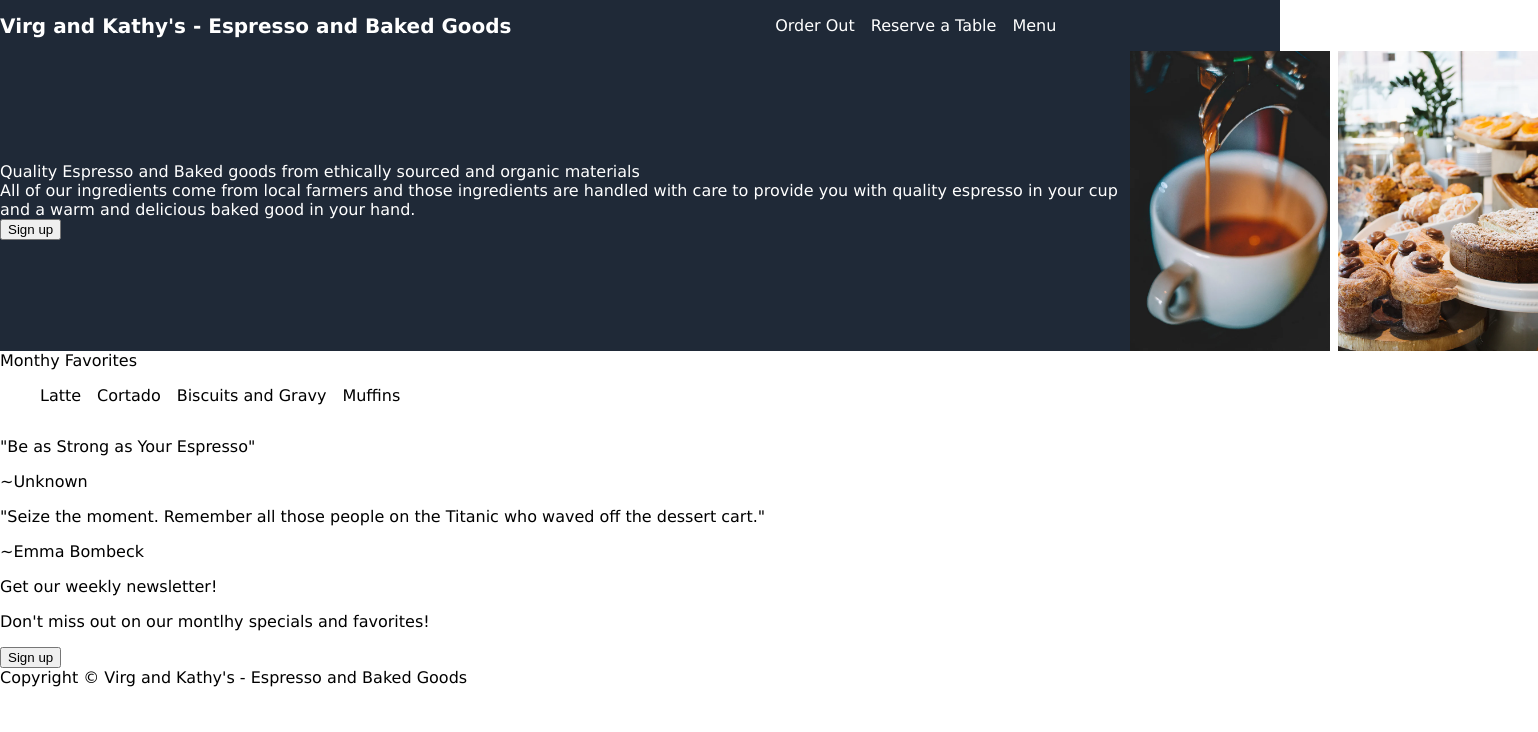
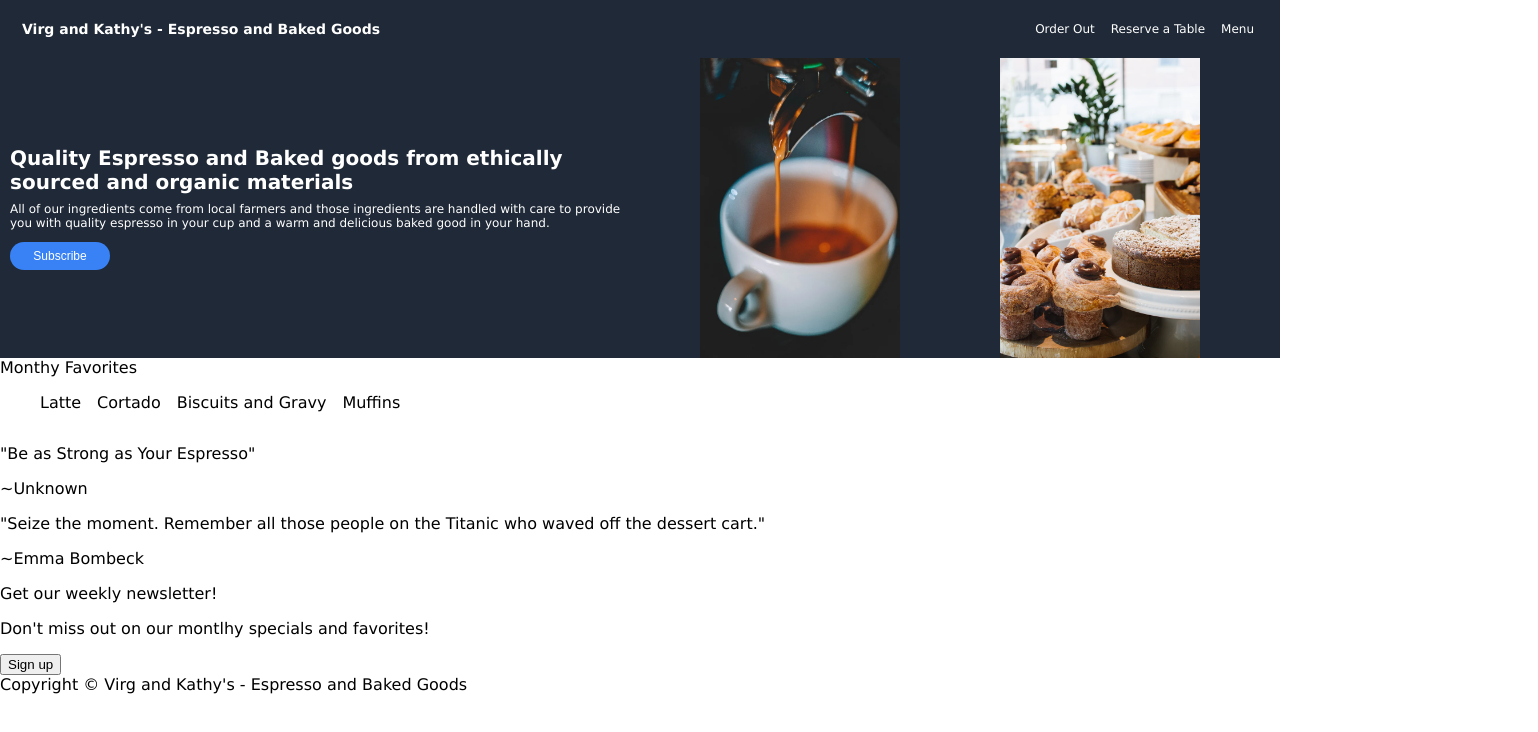
Before and after one commit to DutsAndrew/WebsiteLandingPage, a plain HTML site: page index.html in a window 1280 px wide. Shown: the whole page, 1538 px wide, since content can reach past the window. Drawn offline with Linux system fonts and the light colour scheme.

Commit message:
finishing touches to box-1

```diff
--- a/index.html
+++ b/index.html
@@ -24,9 +24,9 @@
 
     <div class="box-1">
       <div class="left-column">
-        <div class="big-text">Quality Espresso and Baked goods from ethically sourced and organic materials</div>
-        <div class="small-text">All of our ingredients come from local farmers and those ingredients are handled with care to provide you with quality espresso in your cup and a warm and delicious baked good in your hand.</div>
-        <button class="Signup-blue">Sign up</button>
+        <div class="text-big">Quality Espresso and Baked goods from ethically sourced and organic materials</div>
+        <div class="text-small">All of our ingredients come from local farmers and those ingredients are handled with care to provide you with quality espresso in your cup and a warm and delicious baked good in your hand.</div>
+        <button class="signup-blue">Subscribe</button>
       </div>
       <div class="right-column">
         <div class="img"><img src="img/espresso.webp"><img src="img/baked-goods.webp"></div>
--- a/style.css
+++ b/style.css
@@ -17,19 +17,23 @@ body {
   flex-flow: row nowrap;
   align-items: center;
   justify-content: space-between;
+  padding: 10px;
 }
 
 .title {
   display: flex;
   flex-flow: row nowrap;
-  font-size: 20px;
+  font-size: 14px;
   font-weight: 900;
+  padding-left: 12px;
 }
 
 .links {
   display: flex;
   flex-flow: row nowrap;
-  margin: auto;
+  margin-left: auto;
+  padding-right: 16px;
+  font-size: 12px;
 }
 
 .content {
@@ -41,24 +45,42 @@ body {
   background-color: #1F2937;
   color: white;
   display: flex;
-  width: auto;
+  width: 100%;
   flex-flow: row nowrap;
-  align-items: center;
-  justify-content: space-between;
 }
 
 .left-column {
   display: flex;
   flex-flow: column wrap;
-  justify-content: space-between;
+  justify-content: center;
   align-items: flex-start;
+  padding: 10px;
+  width: 50%;
 }
 
-.big-text, .small-text {
-  display: flex;
-  flex: 0;
-  flex-flow: column wrap;
-  flex-shrink: 100;
+.text-big {
+  font-size: 20px;
+  font-weight: 900;
+  padding-bottom: 8px;
+}
+
+.text-small {
+  font-size: 12px;
+  padding-bottom: 12px;
+}
+
+.signup-blue {
+  background-color: #3882F6;
+  border-radius: 15px;
+  color: white;
+  border: none;
+  width: 200px;
+  padding: 7px;
+  font-size: 12px;
+}
+
+.right-column {
+  width: 50%;
 }
 
 ul {
@@ -74,10 +96,8 @@ button {
 
 .img {
   display: flex;
-  flex-flow: row nowrap;
-  flex-grow: auto;
-  flex-shrink: auto;
   height: 300px;
   width: 150px;
-  gap: 8px;
+  gap: 100px;
+  padding-left: 50px;
 }
```
